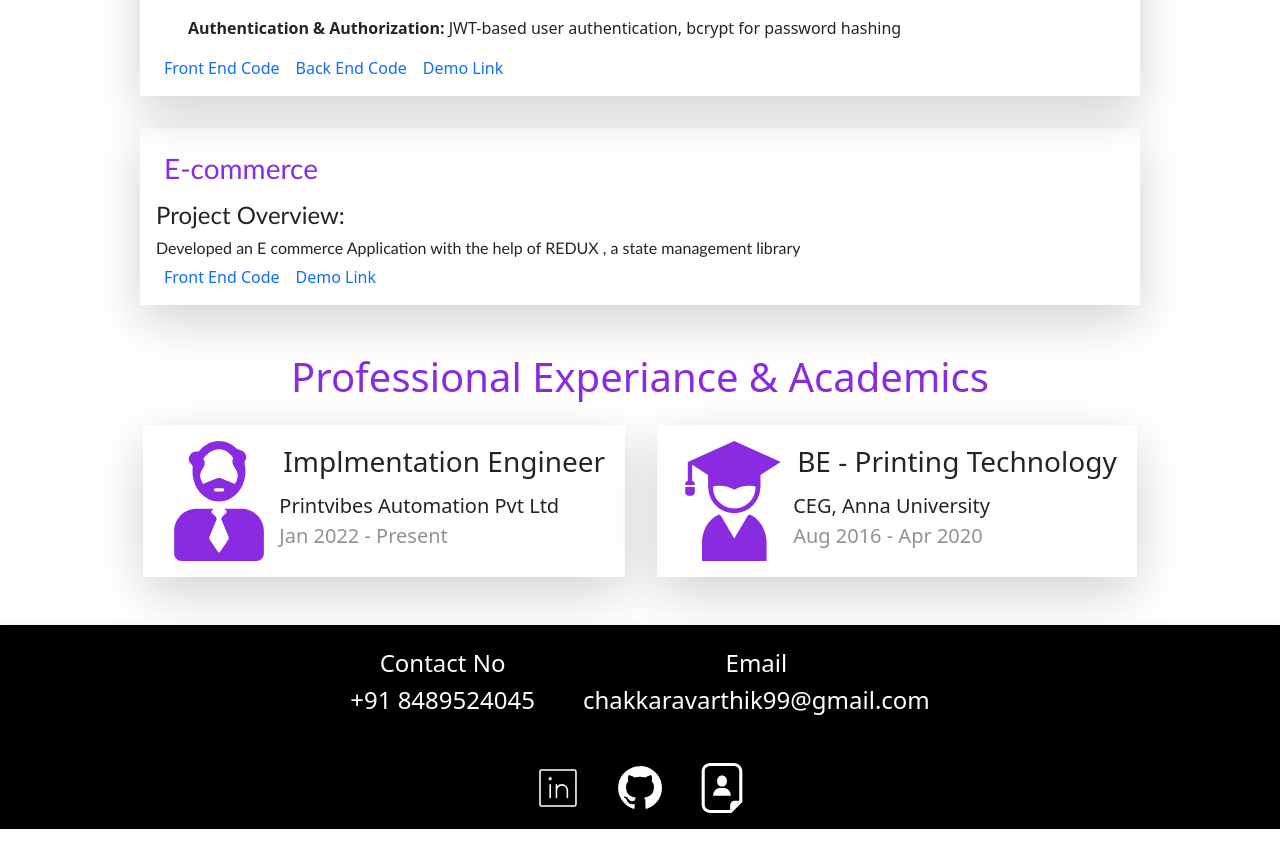
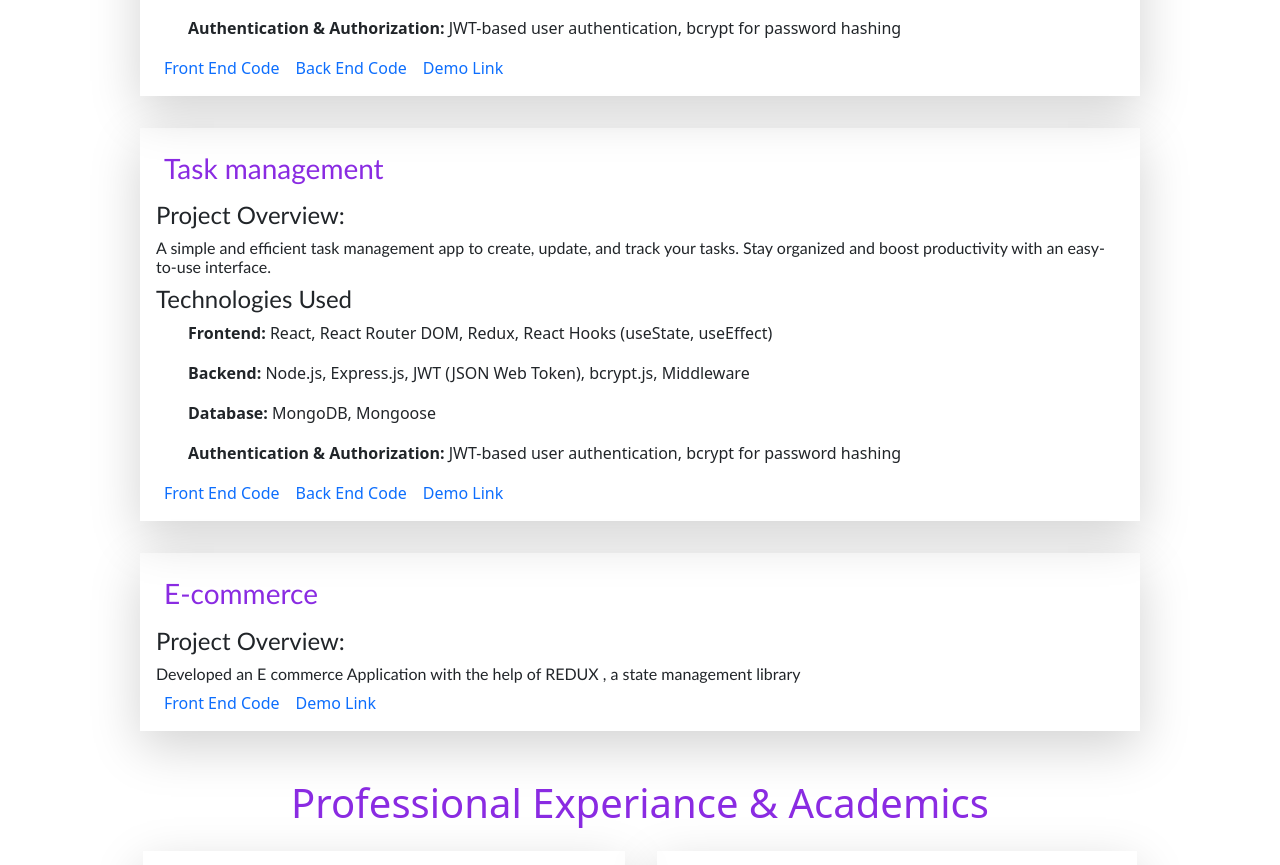
Before and after one commit to Chakkaravarthik/Portfolio, a React (Vite) app: page / in a window 1280 px wide. Shown: the part 1941-2806 px from the top of the page. Before the commit the page ends 2770 px from the top, so only its background shows below. Built offline with nearby package versions, Linux system fonts and the light colour scheme.

Commit message:
url updated

```diff
--- a/src/assets/Projects/projects.jsx
+++ b/src/assets/Projects/projects.jsx
@@ -9,6 +9,7 @@ function Project() {
                 <ProjectList1 />
                 <ProjectList2 />
                 <ProjectList3 />
+                <ProjectList4 />
             </div>
         </>
     )
@@ -63,7 +64,7 @@ function ProjectList2() {
     )
 }
 
-function ProjectList3() {
+function ProjectList4() {
 
     return (
         <>
@@ -80,3 +81,26 @@ function ProjectList3() {
         </>
     )
 }
+
+function ProjectList3() {
+
+    return (
+        <>
+            <div className='projectview p-3 shadow-lg m-3'>
+                <h3 className='projecthead p-2' >Task management</h3>
+                <h4 className='projectdescription'>Project Overview:</h4>
+                <h6 className='projectdescription'>A simple and efficient task management app to create, update, and track your tasks. Stay organized and boost productivity with an easy-to-use interface. </h6>
+                <h4 className='projectdescription '>Technologies Used</h4>
+                <ul><b>Frontend:</b> React, React Router DOM, Redux, React Hooks (useState, useEffect)</ul>
+                <ul><b>Backend:</b> Node.js, Express.js, JWT (JSON Web Token), bcrypt.js, Middleware</ul>
+                <ul><b>Database:</b> MongoDB, Mongoose</ul>
+                <ul><b>Authentication & Authorization:</b> JWT-based user authentication, bcrypt for password hashing</ul>
+                <div>
+                    <a href='https://github.com/Chakkaravarthik/task-todo' target='_blank'className='p-2 text-decoration-none'>Front End Code</a>
+                    <a href='https://github.com/Chakkaravarthik/task-todo_be' target='_blank'className='p-2 text-decoration-none'>Back End Code</a>
+                    <a href='https://taskmanager12345.netlify.app/login' target='_blank' className='p-2 text-decoration-none'>Demo Link</a>
+                </div>
+            </div>
+        </>
+    )
+}
```
